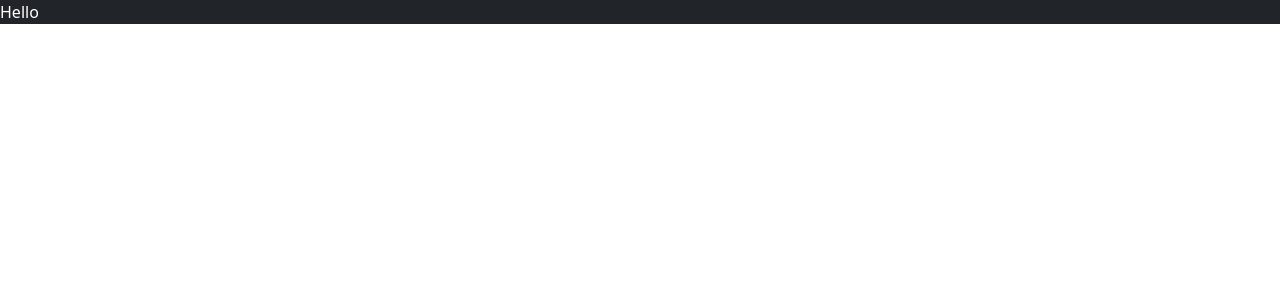
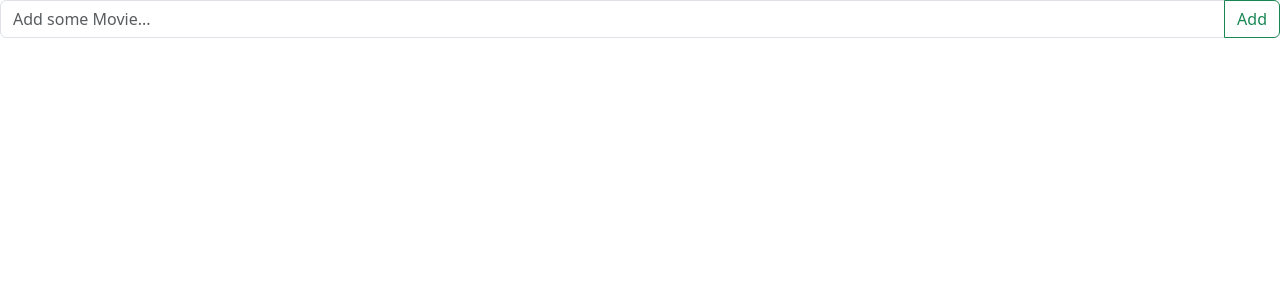
Before and after one commit to limbonalim/Home-Work-59, a React (Vite) app: page / in a window 1280 px wide. Shown: the top 300 px of the page. Built offline with nearby package versions, Linux system fonts and the light colour scheme.

Commit message:
add Movies MovieForm and MovieItem component

```diff
--- /dev/null
+++ b/src/components/Movies/MovieForm.tsx
@@ -0,0 +1,32 @@
+import React, {useState} from 'react';
+
+const MovieForm = ({onSubmit}) => {
+  const [movie, setMovie] = useState<string>();
+
+  const changeMovie = (event: React.ChangeEvent<HTMLInputElement>) => {
+    setMovie(prevState => event.target.value);
+  };
+
+  const onFormSubmit = (event: React.FormEvent) => {
+    event.preventDefault();
+    onSubmit(movie)
+  };
+
+  return (
+    <form onSubmit={onFormSubmit}>
+      <div className="input-group mb-3">
+        <input
+          onChange={changeMovie}
+          type="text"
+          className="form-control"
+          placeholder="Add some Movie..."
+          aria-label="Add Movie"
+          aria-describedby="button"
+        />
+        <button className="btn btn-outline-success" type="submit" id="button">Add</button>
+      </div>
+    </form>
+  );
+};
+
+export default MovieForm;
--- a/src/components/Movies/Movies.tsx
+++ b/src/components/Movies/Movies.tsx
@@ -1,9 +1,30 @@
-import React from 'react';
+import React, {useState} from 'react';
+import MovieItem from './MovieItem.tsx';
+import MovieForm from './MovieForm.tsx';
+
+interface Movie {
+  id: number;
+  name: string;
+}
 
 const Movies = () => {
+  const [movies, setMovies] = useState<Movie[]>([]);
+
+  const onSubmit = (name) => {
+    const movie:Movie = {
+      id: Math.random(),
+      name: name,
+    };
+    setMovies(prevState => [...prevState, movie]);
+  };
+
   return (
-    <div className="text-bg-dark">
-      Hello
+    <div>
+      <MovieForm onSubmit={onSubmit}/>
+      <div>
+        {/*<MovieItem name="First Item"/>*/}
+        {/*<MovieItem name="Second Item"/>*/}
+      </div>
     </div>
   );
 };
```
Also changed, not shown: src/components/Movies/MovieItem.tsx (+9 -3 lines).
